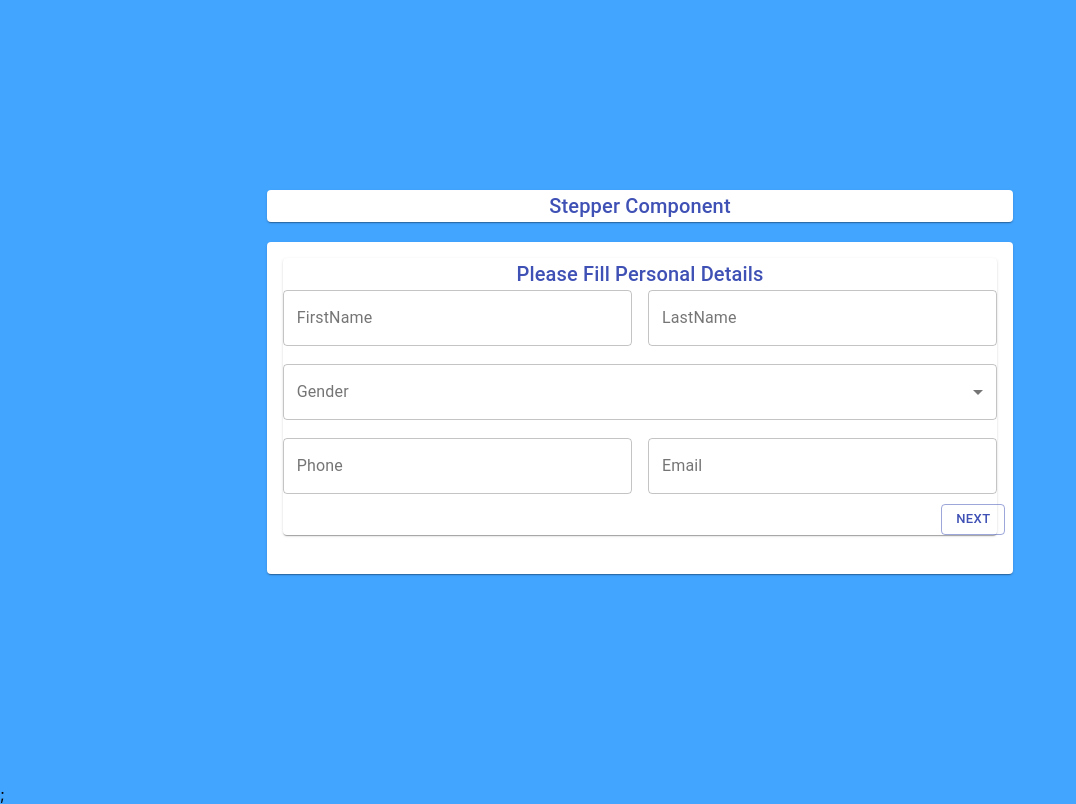
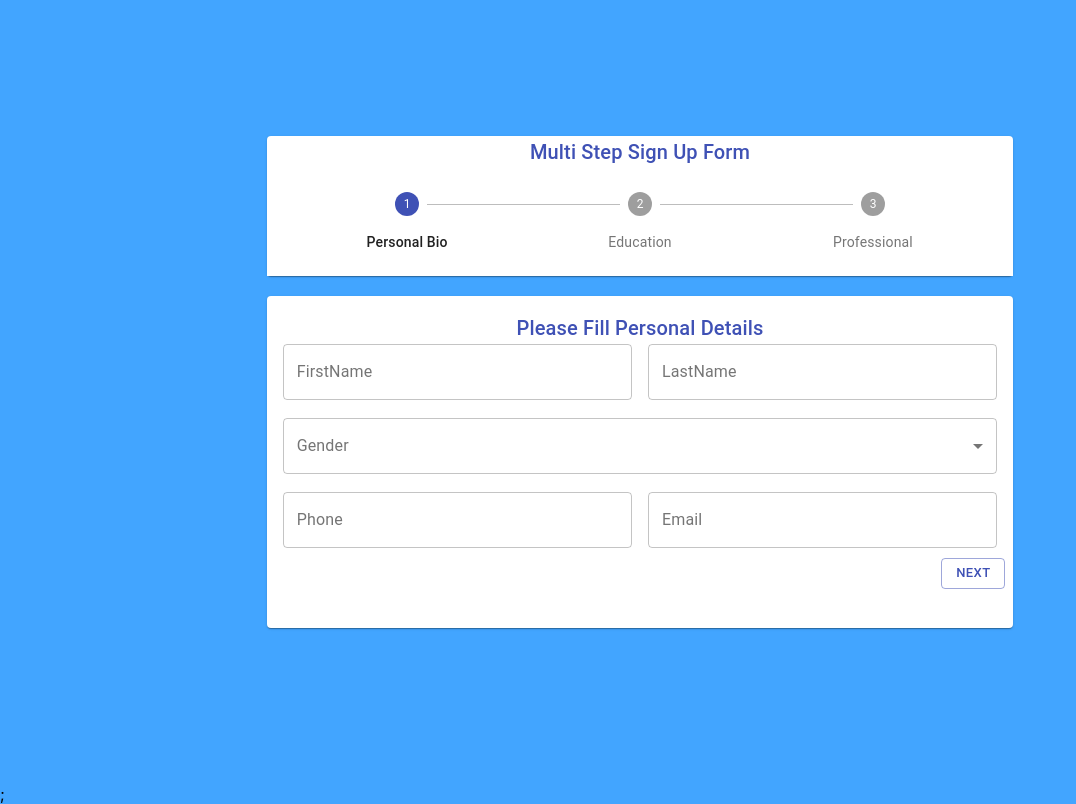
Before and after one commit to Manish994/MultiStepFormReact, a React (Create React App) app: page / in a window 1280 px wide. Shown: the whole page, without its empty margins (0-1076 px from the left). Built offline with nearby package versions, Linux system fonts and the light colour scheme.

Commit message:
Stepper is completed

```diff
--- a/src/Components/FormComponents.jsx
+++ b/src/Components/FormComponents.jsx
@@ -1,5 +1,13 @@
 import React, { Component } from "react";
-import { Box, Grid, withStyles, Paper } from "@material-ui/core";
+import {
+  Box,
+  Grid,
+  withStyles,
+  Paper,
+  Stepper,
+  Step,
+  StepLabel,
+} from "@material-ui/core";
 import PropTypes from "prop-types";
 import { Styles } from "./commons/style";
 import { renderText } from "./commons/displayComponents";
@@ -44,7 +52,8 @@ class FormComponents extends Component {
 
     const handleNext = () => {
       let { currentStep } = this.state;
-      currentStep += currentStep + 1;
+      currentStep = currentStep + 1;
+      console.log(currentStep);
       this.setState({ currentStep });
     };
     const handlePrev = () => {
@@ -53,11 +62,24 @@ class FormComponents extends Component {
       this.setState({ currentStep });
     };
 
+    const StepperSteps = [
+      { label: "Personal Bio" },
+      { label: "Education" },
+      { label: "Professional" },
+    ];
+
     return (
       <Grid container className={classes.formContainer}>
         <Grid item xs={12} sm={7}>
           <Box p={2} mb={2} component={Paper}>
-            {renderText({ label: "Stepper Component" })}
+            {renderText({ label: "Multi Step Sign Up Form" })}
+            <Stepper activeStep={this.state.currentStep} alternativeLabel>
+              {StepperSteps.map((item, index) => (
+                <Step key={index}>
+                  <StepLabel>{item.label}</StepLabel>
+                </Step>
+              ))}
+            </Stepper>
           </Box>
           <Box component={Paper}>
             <form className={classes.form}>
--- a/src/Components/steps/Step1.jsx
+++ b/src/Components/steps/Step1.jsx
@@ -1,4 +1,4 @@
-import { Box, Grid, Paper } from "@material-ui/core";
+import { Box, Grid } from "@material-ui/core";
 import React from "react";
 import {
   renderInputBox,
@@ -9,7 +9,7 @@ import {
 
 export default function Step1({ state, handleInputChange, handleNext }) {
   return (
-    <Paper component={Box} p={2}>
+    <>
       <Box mt={1} mb={2}>
         {renderText({ label: "Please Fill Personal Details", variant: "h6" })}
       </Box>
@@ -71,6 +71,6 @@ export default function Step1({ state, handleInputChange, handleNext }) {
           })}
         </Box>
       </Grid>
-    </Paper>
+    </>
   );
 }
```
